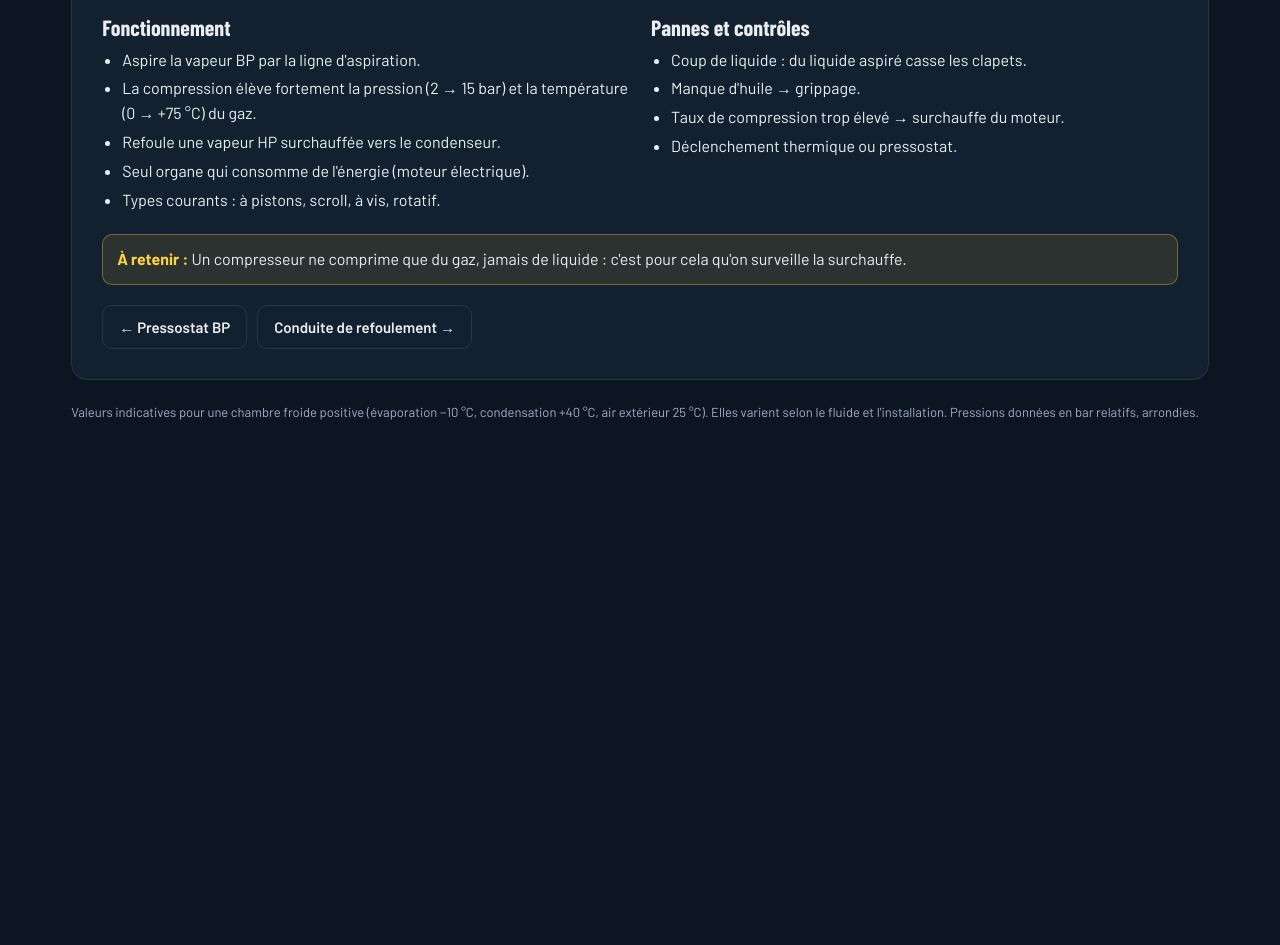
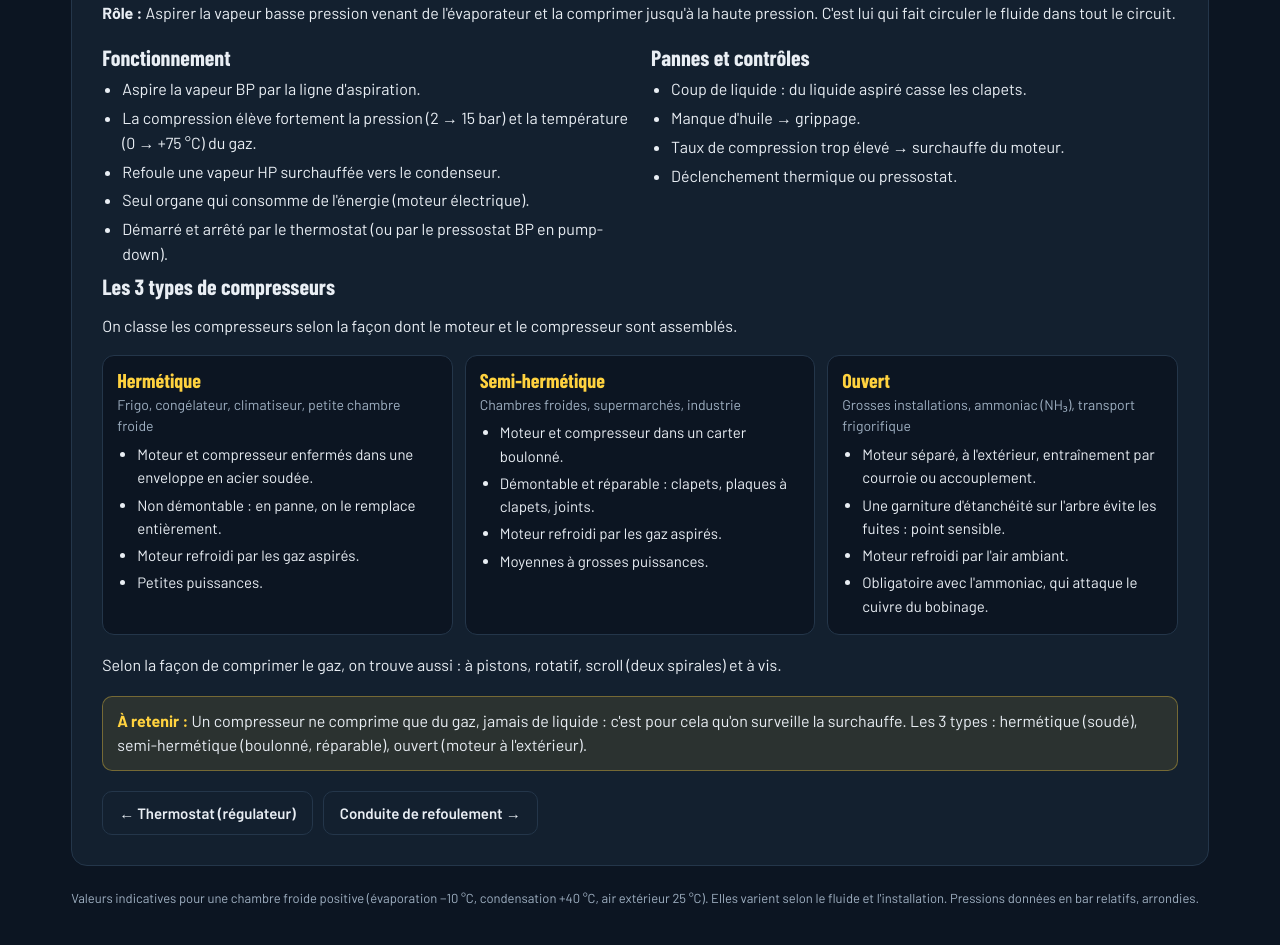
Before and after one commit to tompit94/circuit-frigo, a plain HTML site: page index.html in a window 1280 px wide. Shown: the part 1371-2316 px from the top of the page. Before the commit the page ends 1845 px from the top, so only its background shows below. Drawn offline with nearby package versions, Linux system fonts and the light colour scheme.

Commit message:
Ajoute les 3 types de compresseurs, la sonde et le thermostat
Co-Authored-By: Claude Opus 5.5 <noreply@anthropic.com>
Claude-Session: https://claude.ai/code/session_01B8UqpNuQ9VnBn2MhZs2Y31

```diff
--- a/index.html
+++ b/index.html
@@ -87,6 +87,13 @@ button.on{background:var(--sel);color:#14110a;border-color:var(--sel)}
 .nav{display:flex;gap:10px;margin-top:20px;flex-wrap:wrap}
 .empty{color:var(--mute)}
 .note{color:var(--mute);font-size:13px;margin-top:22px}
+.types{display:grid;grid-template-columns:repeat(3,minmax(0,1fr));gap:12px;margin:6px 0 18px}
+@media(max-width:760px){.types{grid-template-columns:minmax(0,1fr)}}
+.type{background:#0c1522;border:1px solid var(--line);border-radius:12px;padding:12px 14px}
+.type h4{font:700 20px "Barlow Condensed",sans-serif;margin:0 0 2px;color:var(--sel)}
+.type .ex{color:var(--mute);font-size:14px;margin:0 0 6px}
+.type ul{padding-left:18px}.type li{margin:3px 0;font-size:15px}
+.wire{fill:none;stroke:#b08cff;stroke-width:2.5;stroke-dasharray:6 5}
 </style>
 </head>
 <body>
@@ -145,6 +152,10 @@ button.on{background:var(--sel);color:#14110a;border-color:var(--sel)}
     <!-- Capillaire du bulbe -->
     <line x1="305" y1="118" x2="596" y2="596" stroke="#7f93a8" stroke-width="1.5" stroke-dasharray="3 5"/>
 
+    <!-- Régulation : sonde → thermostat → compresseur -->
+    <path class="wire" d="M40 446V655H520V262"/>
+    <path class="wire" d="M510 222H522V158L572 144"/>
+
     <!-- Étiquettes P / T -->
     <g class="tag"><rect x="770" y="36" width="180" height="50" rx="9" stroke="var(--hp)"/><text class="t1" x="784" y="56">Refoulement · vapeur</text><text class="t2" x="784" y="77" fill="#ff8a80">15 bar · +75 °C</text></g>
     <g class="tag"><rect x="995" y="556" width="185" height="50" rx="9" stroke="var(--liq)"/><text class="t1" x="1009" y="576">Ligne liquide · liquide</text><text class="t2" x="1009" y="597" fill="#ffb35c">15 bar · +35 °C</text></g>
@@ -174,6 +185,22 @@ button.on{background:var(--sel);color:#14110a;border-color:var(--sel)}
       <text x="478" y="61" text-anchor="middle" fill="var(--vap)" font-size="14" font-weight="700">BP</text>
     </g>
     <text class="lbl s" x="478" y="140" text-anchor="middle">Pressostat BP</text>
+
+    <!-- Sonde d'ambiance (reprise d'air de l'évaporateur) -->
+    <g class="part" data-id="sonde" tabindex="0">
+      <line x1="40" y1="398" x2="40" y2="446" stroke="#b08cff" stroke-width="3"/>
+      <rect class="body" x="31" y="388" width="18" height="30" rx="9" fill="#1d1830" stroke="#b08cff" stroke-width="2.5"/>
+    </g>
+    <text class="lbl s" x="40" y="476" text-anchor="middle">Sonde</text>
+
+    <!-- Thermostat -->
+    <g class="part" data-id="thermostat" tabindex="0">
+      <rect class="body" x="430" y="198" width="80" height="64" rx="10" fill="#1d1830" stroke="#b08cff" stroke-width="3"/>
+      <rect x="442" y="208" width="56" height="24" rx="4" fill="#0a121d"/>
+      <text x="470" y="226" text-anchor="middle" fill="#3ddc84" font-size="16" font-weight="700">+2.0</text>
+      <circle cx="456" cy="248" r="5" fill="#b08cff"/><circle cx="484" cy="248" r="5" fill="#7f93a8"/>
+    </g>
+    <text class="lbl s" x="470" y="288" text-anchor="middle">Thermostat</text>
 
     <!-- Bulbe -->
     <g class="part" data-id="bulbe" tabindex="0">
@@ -250,6 +277,7 @@ button.on{background:var(--sel);color:#14110a;border-color:var(--sel)}
     <span><i style="background:#ff9a3c"></i>liquide HP</span>
     <span><i style="background:#3aa0ff"></i>mélange BP froid</span>
     <span><i style="background:#2fd3c0"></i>vapeur BP</span>
+    <span><i style="background:#b08cff"></i>liaison électrique (sonde → thermostat → compresseur)</span>
     <span>Flèches : l'air qui traverse les échangeurs</span>
   </div>
   <p class="hint">Sur téléphone, faites glisser le schéma horizontalement si besoin.</p>
@@ -267,9 +295,15 @@ const D={
 compresseur:{n:"Compresseur",k:"Organe principal · cœur du circuit",z:"Frontière BP → HP",
  i:[2,0,V],o:[15,75,V],h:["w","Énergie apportée :","le moteur fournit le travail de compression. C'est cette énergie qui fait monter la pression et la température du gaz."],
  role:"Aspirer la vapeur basse pression venant de l'évaporateur et la comprimer jusqu'à la haute pression. C'est lui qui fait circuler le fluide dans tout le circuit.",
- fct:["Aspire la vapeur BP par la ligne d'aspiration.","La compression élève fortement la pression (2 → 15 bar) et la température (0 → +75 °C) du gaz.","Refoule une vapeur HP surchauffée vers le condenseur.","Seul organe qui consomme de l'énergie (moteur électrique).","Types courants : à pistons, scroll, à vis, rotatif."],
+ fct:["Aspire la vapeur BP par la ligne d'aspiration.","La compression élève fortement la pression (2 → 15 bar) et la température (0 → +75 °C) du gaz.","Refoule une vapeur HP surchauffée vers le condenseur.","Seul organe qui consomme de l'énergie (moteur électrique).","Démarré et arrêté par le thermostat (ou par le pressostat BP en pump-down)."],
+ types:{t:"Les 3 types de compresseurs",
+  intro:"On classe les compresseurs selon la façon dont le moteur et le compresseur sont assemblés.",
+  l:[["Hermétique","Frigo, congélateur, climatiseur, petite chambre froide",["Moteur et compresseur enfermés dans une enveloppe en acier soudée.","Non démontable : en panne, on le remplace entièrement.","Moteur refroidi par les gaz aspirés.","Petites puissances."]],
+   ["Semi-hermétique","Chambres froides, supermarchés, industrie",["Moteur et compresseur dans un carter boulonné.","Démontable et réparable : clapets, plaques à clapets, joints.","Moteur refroidi par les gaz aspirés.","Moyennes à grosses puissances."]],
+   ["Ouvert","Grosses installations, ammoniac (NH₃), transport frigorifique",["Moteur séparé, à l'extérieur, entraînement par courroie ou accouplement.","Une garniture d'étanchéité sur l'arbre évite les fuites : point sensible.","Moteur refroidi par l'air ambiant.","Obligatoire avec l'ammoniac, qui attaque le cuivre du bobinage."]]],
+  tech:"Selon la façon de comprimer le gaz, on trouve aussi : à pistons, rotatif, scroll (deux spirales) et à vis."},
  pannes:["Coup de liquide : du liquide aspiré casse les clapets.","Manque d'huile → grippage.","Taux de compression trop élevé → surchauffe du moteur.","Déclenchement thermique ou pressostat."],
- memo:"Un compresseur ne comprime que du gaz, jamais de liquide : c'est pour cela qu'on surveille la surchauffe."},
+ memo:"Un compresseur ne comprime que du gaz, jamais de liquide : c'est pour cela qu'on surveille la surchauffe. Les 3 types : hermétique (soudé), semi-hermétique (boulonné, réparable), ouvert (moteur à l'extérieur)."},
 refoulement:{n:"Conduite de refoulement",k:"Tuyauterie",z:"Haute pression",
  i:[15,75,V],o:[15,72,V],h:["","Échange :","faible perte de chaleur dans le tube, sans importance pour le cycle."],
  role:"Transporter la vapeur HP très chaude du compresseur jusqu'au condenseur.",
@@ -347,9 +381,21 @@ pressostatBP:{n:"Pressostat BP",k:"Organe de sécurité / régulation",z:"Basse
  role:"Arrêter le compresseur si la basse pression descend trop bas, et servir à la régulation (pump-down).",
  fct:["Mesure la pression côté BP.","Coupe en dessous du seuil bas, réenclenche au-dessus du seuil haut (différentiel).","Réarmement généralement automatique.","En pump-down : l'électrovanne liquide ferme, la BP chute, le pressostat arrête le compresseur."],
  pannes:["Déclenche si : manque de fluide, évaporateur givré, ventilateur évaporateur HS, détendeur ou filtre bouché.","Cycles courts : différentiel trop faible ou manque de charge."],
- memo:"BP coupe quand ça descend trop : on pense manque de fluide ou évaporateur bloqué."}
+ memo:"BP coupe quand ça descend trop : on pense manque de fluide ou évaporateur bloqué."},
+sonde:{n:"Sonde de température",k:"Organe de régulation",z:"Chambre froide",
+ m:"Mesure la température de l'air de la chambre, à la reprise d'air de l'évaporateur (≈ +2 °C ici). Elle envoie cette valeur au thermostat.",
+ role:"Donner au thermostat la température réelle de la chambre froide.",
+ fct:["Placée dans l'air qui revient vers l'évaporateur (reprise d'air), là où la température représente bien la chambre.","Le plus souvent une thermistance (CTN ou PTC) : sa résistance varie avec la température.","Reliée au thermostat par un câble électrique (pointillés violets).","D'autres sondes peuvent exister : sonde de fin de dégivrage sur l'évaporateur, sonde de soufflage."],
+ pannes:["Sonde mal placée (près de la porte, dans le soufflage) → température mal régulée.","Sonde ou câble coupé → alarme ou défaut affiché sur le thermostat.","Contrôle : mesurer sa résistance à l'ohmmètre et la comparer au tableau du fabricant."],
+ memo:"La sonde mesure, le thermostat décide. On la place dans la reprise d'air, pas dans le soufflage."},
+thermostat:{n:"Thermostat (régulateur)",k:"Organe de régulation",z:"Commande électrique",ml:"Réglage :",
+ m:"Consigne 0 °C, différentiel 2 K : le compresseur démarre quand la chambre atteint +2 °C et s'arrête quand elle redescend à 0 °C.",
+ role:"Maintenir la chambre froide à la température voulue en mettant en marche ou en arrêtant la production de froid.",
+ fct:["Compare la température mesurée par la sonde à la consigne.","Au-dessus de la consigne + différentiel : il commande la marche (compresseur, ou électrovanne liquide).","Arrivé à la consigne : il coupe.","Le différentiel évite que le compresseur démarre et s'arrête sans cesse (cycles courts).","Les régulateurs électroniques gèrent aussi le dégivrage, les ventilateurs et les alarmes."],
+ pannes:["Consigne ou différentiel mal réglés → chambre trop chaude, trop froide, ou cycles courts.","Défaut sonde affiché → contrôler la sonde et son câble.","Contact de sortie collé → le compresseur ne s'arrête plus."],
+ memo:"Thermostat = consigne + différentiel. Il pilote le compresseur, directement ou via l'électrovanne liquide (pump-down)."}
 };
-const order=["compresseur","refoulement","pressostatHP","condenseur","bouteille","ligneLiquide","deshydrateur","voyant","detendeur","melange","evaporateur","aspiration","bulbe","pressostatBP"];
+const order=["compresseur","refoulement","pressostatHP","condenseur","bouteille","ligneLiquide","deshydrateur","voyant","detendeur","melange","evaporateur","aspiration","bulbe","pressostatBP","sonde","thermostat"];
 const svg=document.getElementById('svg'),det=document.getElementById('detail');
 const parts=[...svg.querySelectorAll('.part')];
 let cur=null,quiz=false,target=null,good=0,tot=0,answered=false;
@@ -361,7 +407,7 @@ function chip(d,u,lab){
 }
 function li(a){return a.map(x=>`<li>${x}</li>`).join('')}
 function trans(d){
-  if(d.m)return `<div class="heat w"><b>Mesure :</b>${d.m}</div>`;
+  if(d.m)return `<div class="heat w"><b>${d.ml||'Mesure :'}</b>${d.m}</div>`;
   const [pi,ti,si]=d.i,[po,to,so]=d.o;
   return `<div class="trans">
    <div class="st"><span>Entrée</span><div class="v">${pi} bar · ${T(ti)}</div><em>${si}</em></div>
@@ -374,10 +420,12 @@ function show(id,scroll){
   parts.forEach(p=>p.classList.toggle('sel',p.dataset.id===id));
   const i=order.indexOf(id),prev=order[(i+order.length-1)%order.length],next=order[(i+1)%order.length];
   const zc=d.z.startsWith('Haute')?'hp':d.z.startsWith('Basse')?'bp':'mid';
+  const ty=d.types?`<h3>${d.types.t}</h3><p>${d.types.intro}</p><div class="types">${d.types.l.map(([n,ex,l])=>`<div class="type"><h4>${n}</h4><p class="ex">${ex}</p><ul>${li(l)}</ul></div>`).join('')}</div><p>${d.types.tech}</p>`:'';
   det.innerHTML=`<div class="dhead"><div><div class="kicker">${d.k}</div><h2>${d.n}</h2></div><span class="pill ${zc}">${d.z}</span></div>
   ${trans(d)}
   <p><strong>Rôle :</strong> ${d.role}</p>
   <div class="cols"><div><h3>Fonctionnement</h3><ul>${li(d.fct)}</ul></div><div><h3>Pannes et contrôles</h3><ul>${li(d.pannes)}</ul></div></div>
+  ${ty}
   <div class="memo"><b>À retenir :</b> ${d.memo}</div>
   <div class="nav"><button type="button" data-go="${prev}">← ${D[prev].n}</button><button type="button" data-go="${next}">${D[next].n} →</button></div>`;
   if(scroll)det.scrollIntoView({behavior:matchMedia('(prefers-reduced-motion:reduce)').matches?'auto':'smooth',block:'start'});
```
